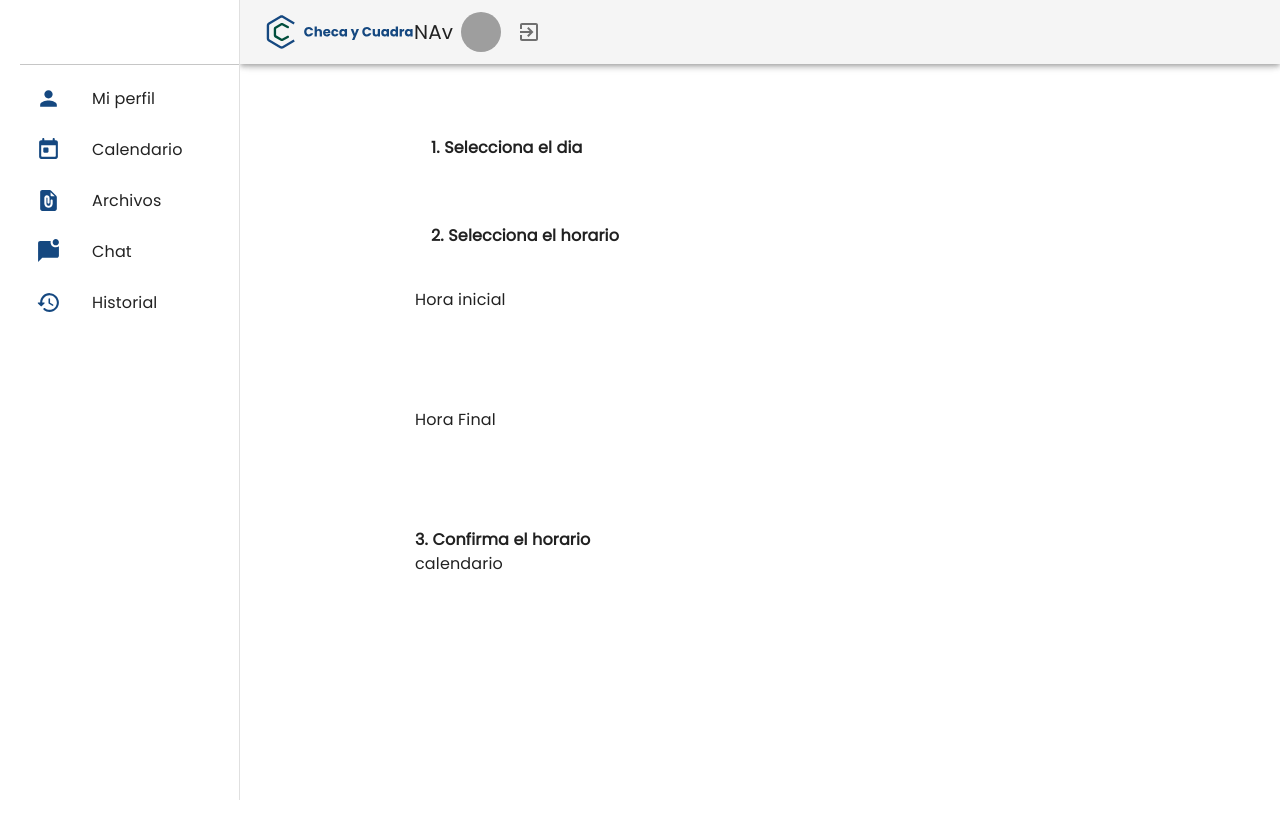
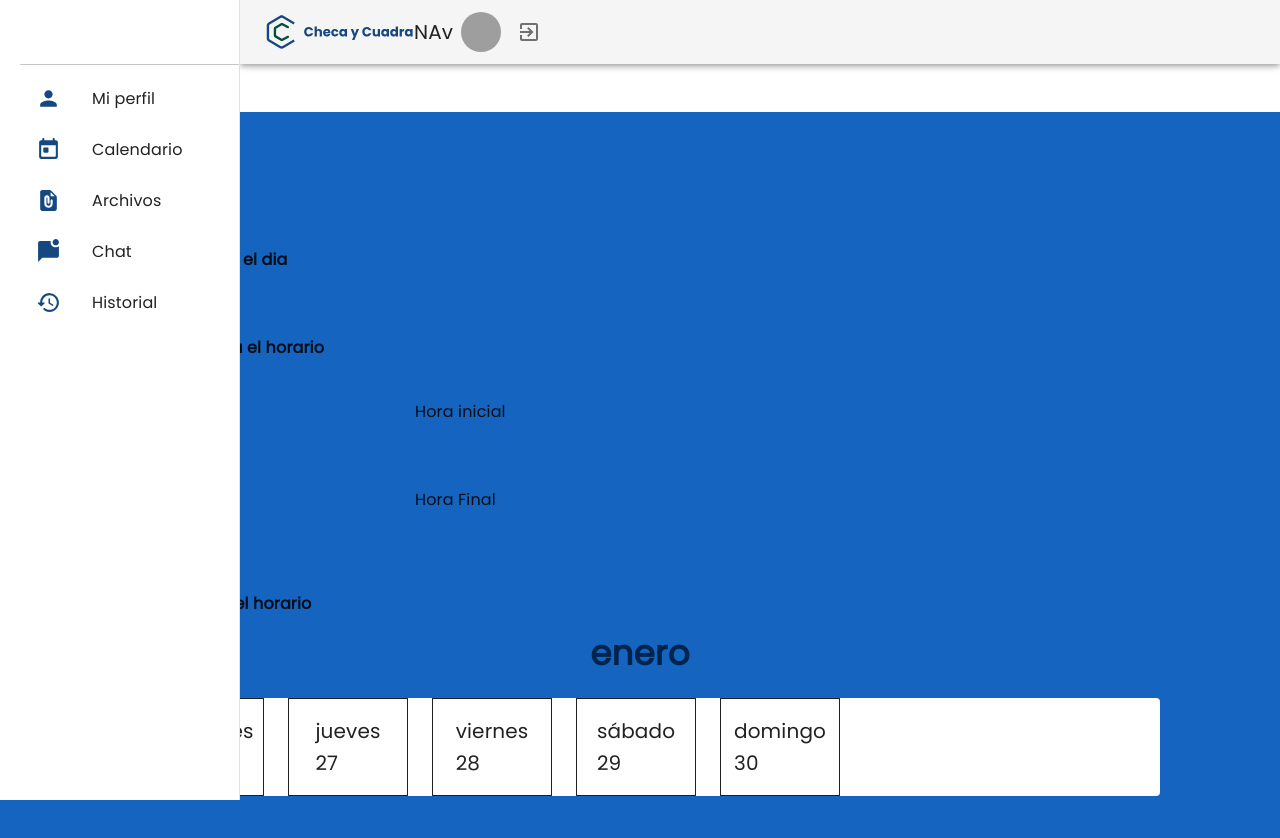
Before and after one commit to Proyectos-Kodemia/api-checaycuadra-frontend-next, a Next.js app: page /Perfil/Calendario in a window 1280 px wide. Shown: the top 838 px of the page. Before the commit the page ends 800 px from the top, so only its background shows below. Built offline with nearby package versions, Linux system fonts and the light colour scheme; grey boxes are pictures that could not be loaded.

Commit message:
add calendario again

```diff
--- a/components/AccountPages/Schedule.jsx
+++ b/components/AccountPages/Schedule.jsx
@@ -1,5 +1,5 @@
 import React, { useState } from 'react'
-import { Box } from '@mui/material'
+import { Stack, Typography, Box } from '@mui/material'
 import moment from 'moment'
 import 'moment/locale/es'
 import isWeekend from 'date-fns/isWeekend'
@@ -7,7 +7,6 @@ import TextField from '@mui/material/TextField'
 import AdapterDateFns from '@mui/lab/AdapterDateFns'
 import LocalizationProvider from '@mui/lab/LocalizationProvider'
 import StaticDatePicker from '@mui/lab/StaticDatePicker'
-
 import TimePicker from '@mui/lab/TimePicker'
 
 function Schedule () {
@@ -15,10 +14,37 @@ function Schedule () {
   const [selectedStar, changeStar] = useState(moment())
   const [selectedEnd, changeEnd] = useState(moment())
 
-  console.log(moment(selectedDate).dayOfYear())
-  // console.log(selectedDate.dayOfYear())
-  console.log(moment(selectedStar).hour())
-  console.log(moment(selectedEnd).hour())
+  const daySelected = (moment(selectedDate).date())
+  const numberWeek = (moment(selectedDate).day())
+  const nameWeek = moment().day(numberWeek).format('dddd')
+  console.log(daySelected, nameWeek)
+
+  const nextNumber1 = moment().date(daySelected).add(1, 'd').date()
+  const nextName1 = moment().date(daySelected).add(1, 'd').format('dddd')
+  console.log(nextNumber1, nextName1)
+
+  const nextNumber2 = moment().date(daySelected).add(2, 'd').date()
+  const nextName2 = moment().date(daySelected).add(2, 'd').format('dddd')
+  console.log(nextNumber2, nextName2)
+
+  const nextNumber3 = moment().date(daySelected).add(3, 'd').date()
+  const nextName3 = moment().date(daySelected).add(3, 'd').format('dddd')
+  console.log(nextNumber3, nextName3)
+
+  const nextNumber4 = moment().date(daySelected).add(4, 'd').date()
+  const nextName4 = moment().date(daySelected).add(4, 'd').format('dddd')
+  console.log(nextNumber4, nextName4)
+
+  const numberMonth = (moment(selectedDate).month())
+  const nameMonth = moment().month(numberMonth).format('MMMM')
+  // console.log(nameMonth)
+
+  const nextNumber = (moment(selectedDate).day())
+  const nextName = moment().day(numberWeek).format('dddd')
+  // console.log(nextName)
+
+  // console.log(moment(selectedStar).hour())
+  // console.log(moment(selectedEnd).hour())
 
   return (
     <>
@@ -26,11 +52,12 @@ function Schedule () {
         display: 'flex',
         flexDirection: 'column',
         justifyContent: 'center',
-        p: 1
+        p: 15,
+        backgroundColor: 'primary.dark'
       }}
       >
 
-        <Box sx={{ p: 2, mx: 'auto', width: 450, textAlign: 'start', fontSize: '3 rem', fontWeight: '700' }}>
+        <Box sx={{ p: 2, width: 450, fontSize: '3 rem', fontWeight: '700' }}>
           1. Selecciona el dia<br />
         </Box>
         <Box sx={{ textAling: 'center', p: 2 }}>
@@ -39,7 +66,7 @@ function Schedule () {
               format='MM-DD-YYYY'
               orientation='portrait'
               openTo='day'
-              value={moment('selectedDate')}
+              value='selectedDate'
               disablePast='true'
               shouldDisableDate={isWeekend}
               onChange={(newValue) => {
@@ -49,15 +76,14 @@ function Schedule () {
             />
           </LocalizationProvider>
         </Box>
-
-        <Box sx={{ p: 2, mx: 'auto', width: 450, textAlign: 'start', fontSize: '3 rem', fontWeight: '700' }}>
+        <Box sx={{ p: 2, width: 450, fontSize: '3 rem', fontWeight: '700' }}>
           2. Selecciona el horario<br /><br />
         </Box>
         <Box sx={{ mx: 'auto', width: 450, textAlign: 'start', fontSize: '3 rem', fontWeight: '500' }}>
 
           <p> Hora inicial</p>
         </Box>
-        <Box sx={{ textAling: 'center', p: 2 }}>
+        <Box sx={{ textAling: 'center', mx: 'auto' }}>
           <LocalizationProvider dateAdapter={AdapterDateFns}>
             <TimePicker
               value={selectedStar}
@@ -70,7 +96,7 @@ function Schedule () {
         <Box sx={{ mx: 'auto', width: 450, textAlign: 'start', fontSize: '3 rem', fontWeight: '500' }}>
           <p> Hora Final</p>
         </Box>
-        <Box sx={{ textAling: 'center', p: 2 }}>
+        <Box sx={{ textAling: 'center', mx: 'auto' }}>
           <LocalizationProvider dateAdapter={AdapterDateFns}>
             <TimePicker
               value={selectedEnd}
@@ -79,11 +105,58 @@ function Schedule () {
             />
           </LocalizationProvider>
         </Box><br /><br />
-        <Box sx={{ mx: 'auto', width: 450, textAlign: 'start', fontSize: '3 rem', fontWeight: '700' }}>
+        <Box sx={{ p: 2, width: 450, fontSize: '3 rem', fontWeight: '700' }}>
           3. Confirma el horario
         </Box>
         <Box sx={{ mx: 'auto', width: 450, textAlign: 'start', fontSize: '3 rem', fontWeight: '500' }}>
-          <p> calendario</p>
+          <Typography sx={{ fontWeight: 'bold', color: '#00244C', mb: 3 }} align='center' variant='h4' component='div'> {nameMonth}</Typography>
+        </Box>
+
+        <Box
+          sx={{
+            display: 'flex',
+            flexDirection: 'row',
+            bgcolor: 'background.paper',
+            borderRadius: 1
+          }}
+        >
+
+          <Box sx={{ display: 'flex', justifyContent: 'center', width: 120, ml: 3, border: 1, p: 2 }}>
+            <Typography variant='h6' component='div'>
+              {nextName}
+              <br />
+              {daySelected}
+            </Typography>
+
+          </Box>
+          <Box sx={{ display: 'flex', justifyContent: 'center', width: 120, ml: 3, border: 1, p: 2 }}>
+            <Typography variant='h6' component='div'>
+              {nextName1}
+              <br />
+              {nextNumber1}
+            </Typography>
+          </Box>
+          <Box sx={{ display: 'flex', justifyContent: 'center', width: 120, ml: 3, border: 1, p: 2 }}>
+            <Typography variant='h6' component='div'>
+              {nextName2}
+              <br />
+              {nextNumber2}
+            </Typography>
+          </Box>
+          <Box sx={{ display: 'flex', justifyContent: 'center', width: 120, ml: 3, border: 1, p: 2 }}>
+            <Typography variant='h6' component='div'>
+              {nextName3}
+              <br />
+              {nextNumber3}
+            </Typography>
+          </Box>
+          <Box sx={{ display: 'flex', justifyContent: 'center', width: 120, ml: 3, border: 1, p: 2 }}>
+            <Typography variant='h6' component='div'>
+              {nextName4}
+              <br />
+              {nextNumber4}
+            </Typography>
+          </Box>
         </Box>
 
       </Box>
@@ -93,3 +166,87 @@ function Schedule () {
 }
 
 export default Schedule
+
+/*
+  const dia = (moment(selectedDate).date())
+  const dia2 = 2
+  const dia3 = 3
+  const dia4 = 4
+  const dia5 = 5
+  console.log(dia)
+
+ // console.log(moment(selectedDate).month())
+ const numberMonth = (moment(selectedDate).month())
+ const mess = moment().month(numberMonth).format('MMMM')
+ console.log(mess)
+
+ const nameMonth = ''
+ switch (numberMonth) {
+   case 0:
+     nameMonth = 'Enero'
+     break
+   case 1:
+     nameMonth = 'Febrero'
+     break
+   case 2:
+     nameMonth = 'Marzo'
+     break
+   case 3:
+     nameMonth = 'Abril'
+     break
+   case 4:
+     nameMonth = 'Mayo'
+     break
+   case 5:
+     nameMonth = 'Junio'
+     break
+   case 6:
+     nameMonth = 'Julio'
+     break
+   case 7:
+     nameMonth = 'Agosto'
+     break
+   case 8:
+     nameMonth = 'Septiembre'
+     break
+   case 9:
+     nameMonth = 'Octubre'
+     break
+   case 10:
+     nameMonth = 'Noviembre'
+     break
+   case 11:
+     nameMonth = 'Diciembre'
+     break
+ }
+ console.log(nameMonth)
+
+ // console.log(moment(selectedDate).day()) semana
+  const numberWeek = (moment(selectedDate).day())
+  const nextName = ''
+  switch (numberWeek) {
+    case 0:
+      nextName = 'Domingo'
+      break
+    case 1:
+      nextName = 'Lunes'
+      break
+    case 2:
+      nextName = 'Marte'
+      break
+    case 3:
+      nextName = 'Miercoles'
+      break
+    case 4:
+      nextName = 'Jueves'
+      break
+    case 5:
+      nextName = 'Viernes'
+      break
+    case 6:
+      nextName = 'Sabado'
+      break
+  }
+  console.log(nextName)
+
+ */
--- a/pages/Perfil/Perfil.jsx
+++ b/pages/Perfil/Perfil.jsx
@@ -1,4 +1,3 @@
-import { Typography } from '@mui/material'
 import React from 'react'
 import Layout from '../../components/Layout'
 import LateralBar from '../../components/Perfil/LateralBar'
```
Also changed, not shown: components/Perfil/LateralBar.jsx (+4 -4 lines).
